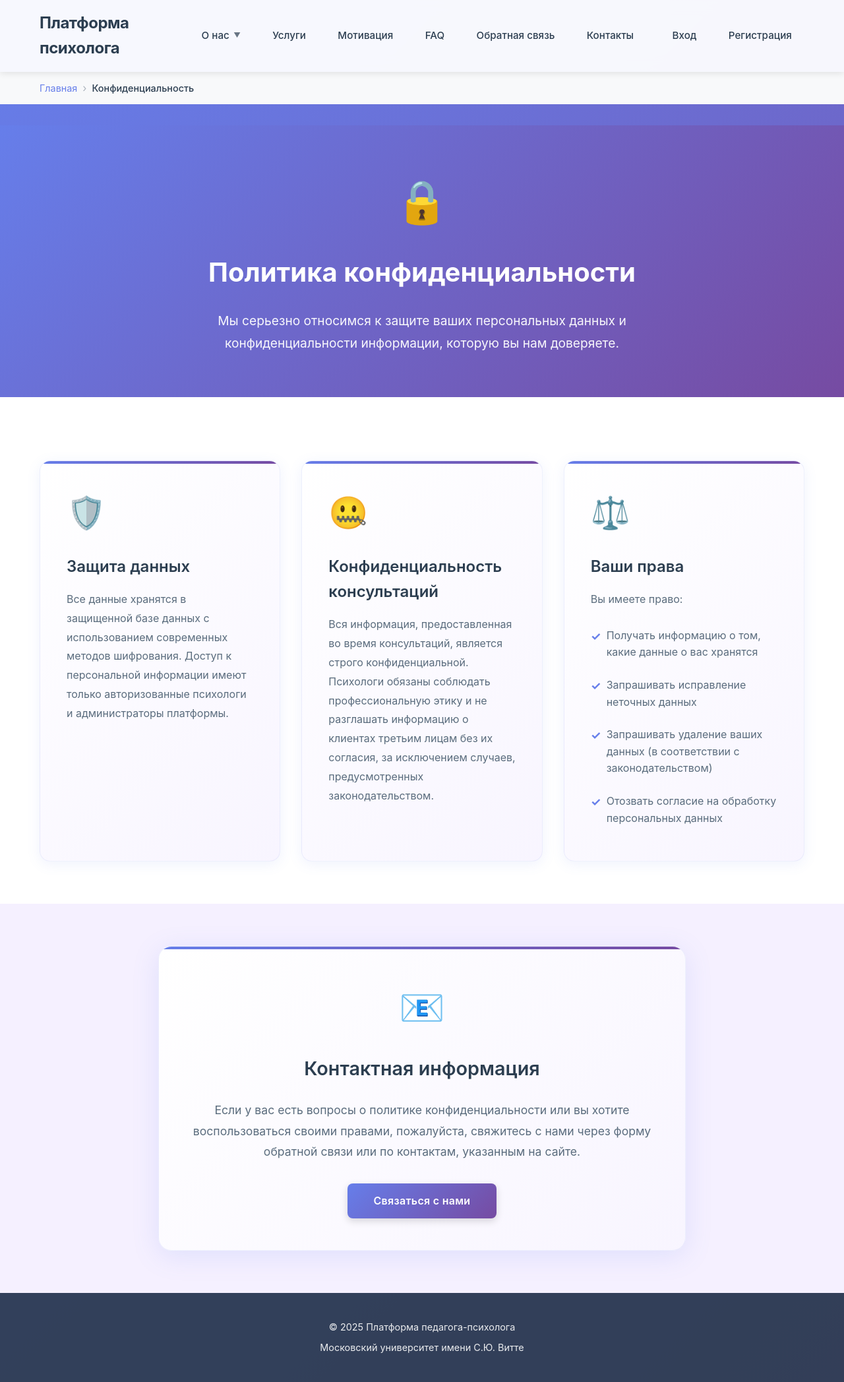
After one commit to psixolog44/psixolog-cabinet, a Django app: page /privacy/ in a window 1280 px wide. The commit adds this page. Shown: the whole page at 66% size. Run offline with Django 5.2, Linux system fonts and the light colour scheme.

Commit message:
Added confidentiality page

```diff
--- a/app/urls.py
+++ b/app/urls.py
@@ -29,6 +29,7 @@ urlpatterns = [
     path("feedback/", views.feedback, name="feedback"),
     path("faq/", views.faq, name="faq"),
     path("contacts/", views.contacts, name="contacts"),
+    path("privacy/", views.privacy, name="privacy"),
     path("register/", views.register_view, name="register"),
     path("login/", views.login_view, name="login"),
     path("logout/", views.logout_view, name="logout"),
--- a/app/views.py
+++ b/app/views.py
@@ -40,6 +40,11 @@ def faq(request):
 def contacts(request):
     breadcrumbs = get_breadcrumbs([{"title": "Контакты", "url": ""}])
     return render(request, "contacts.html", {"breadcrumbs": breadcrumbs})
+
+
+def privacy(request):
+    breadcrumbs = get_breadcrumbs([{"title": "Конфиденциальность", "url": ""}])
+    return render(request, "privacy.html", {"breadcrumbs": breadcrumbs})
 
 
 def services(request):
--- a/static/css/style.css
+++ b/static/css/style.css
@@ -71,6 +71,75 @@ nav .logo {
 .nav-center-links a:hover {
     background-color: #f0f0f0;
     transform: translateY(-1px);
+}
+
+.nav-dropdown {
+    position: relative;
+}
+
+.nav-dropdown-toggle {
+    color: #2c3e50;
+    text-decoration: none;
+    padding: 0.6rem 1.2rem;
+    border-radius: 6px;
+    transition: all 0.3s ease;
+    font-weight: 500;
+    font-size: 0.95rem;
+    display: inline-flex;
+    align-items: center;
+    gap: 0.4rem;
+}
+
+.nav-dropdown-arrow {
+    font-size: 0.65rem;
+    transition: transform 0.3s ease;
+    opacity: 0.7;
+}
+
+.nav-dropdown:hover .nav-dropdown-arrow {
+    transform: rotate(180deg);
+    opacity: 1;
+}
+
+.nav-dropdown:hover .nav-dropdown-toggle {
+    background-color: #f0f0f0;
+    transform: translateY(-1px);
+}
+
+.nav-dropdown-menu {
+    position: absolute;
+    top: calc(100% + 0.5rem);
+    left: 0;
+    background: #ffffff;
+    border-radius: 8px;
+    box-shadow: 0 4px 20px rgba(0, 0, 0, 0.15);
+    min-width: 200px;
+    opacity: 0;
+    visibility: hidden;
+    transform: translateY(-10px);
+    transition: all 0.3s ease;
+    z-index: 1000;
+    overflow: hidden;
+    padding: 0.5rem 0;
+}
+
+.nav-dropdown:hover .nav-dropdown-menu {
+    opacity: 1;
+    visibility: visible;
+    transform: translateY(0);
+}
+
+.nav-dropdown-menu a {
+    display: block;
+    padding: 0.75rem 1rem;
+    color: #2c3e50;
+    text-decoration: none;
+    transition: background-color 0.2s ease;
+    font-size: 0.95rem;
+}
+
+.nav-dropdown-menu a:hover {
+    background-color: #f5f0ff;
 }
 
 .nav-links {
@@ -1904,3 +1973,170 @@ textarea.form-control {
     color: #2c3e50;
     font-weight: 500;
 }
+
+.privacy-hero {
+    background: linear-gradient(135deg, #667eea 0%, #764ba2 100%);
+    color: #ffffff;
+    padding: 4rem 0;
+    text-align: center;
+}
+
+.privacy-hero-content {
+    max-width: 800px;
+    margin: 0 auto;
+}
+
+.privacy-icon {
+    font-size: 4rem;
+    margin-bottom: 1.5rem;
+    display: block;
+}
+
+.privacy-hero h2 {
+    color: #ffffff;
+    margin-bottom: 1.5rem;
+    font-size: 2.5rem;
+}
+
+.privacy-intro {
+    font-size: 1.2rem;
+    line-height: 1.8;
+    opacity: 0.95;
+    max-width: 700px;
+    margin: 0 auto;
+}
+
+.privacy-content-section {
+    background: #ffffff;
+    padding: 4rem 0;
+}
+
+.privacy-grid {
+    display: grid;
+    grid-template-columns: repeat(3, 1fr);
+    gap: 2rem;
+    margin-top: 2rem;
+}
+
+@media (max-width: 968px) {
+    .privacy-grid {
+        grid-template-columns: 1fr;
+    }
+}
+
+.privacy-card {
+    background: linear-gradient(135deg, #ffffff 0%, #f8f5ff 100%);
+    padding: 2.5rem;
+    border-radius: 16px;
+    box-shadow: 0 4px 20px rgba(102, 126, 234, 0.1);
+    border: 1px solid rgba(102, 126, 234, 0.1);
+    transition: all 0.3s ease;
+    position: relative;
+    overflow: hidden;
+}
+
+.privacy-card::before {
+    content: '';
+    position: absolute;
+    top: 0;
+    left: 0;
+    right: 0;
+    height: 4px;
+    background: linear-gradient(90deg, #667eea 0%, #764ba2 100%);
+}
+
+.privacy-card:hover {
+    transform: translateY(-5px);
+    box-shadow: 0 8px 30px rgba(102, 126, 234, 0.2);
+}
+
+.privacy-card-icon {
+    font-size: 3rem;
+    margin-bottom: 1.5rem;
+    display: block;
+}
+
+.privacy-card h3 {
+    color: #2c3e50;
+    font-size: 1.5rem;
+    margin-bottom: 1rem;
+    font-weight: 600;
+}
+
+.privacy-card p {
+    color: #5a6c7d;
+    line-height: 1.8;
+    margin-bottom: 1rem;
+}
+
+.privacy-list {
+    list-style: none;
+    padding: 0;
+    margin: 1rem 0 0 0;
+    text-align: left;
+}
+
+.privacy-list li {
+    padding: 0.75rem 0;
+    padding-left: 1.5rem;
+    position: relative;
+    color: #5a6c7d;
+    line-height: 1.6;
+}
+
+.privacy-list li::before {
+    content: '✓';
+    position: absolute;
+    left: 0;
+    color: #667eea;
+    font-weight: bold;
+    font-size: 1.1rem;
+}
+
+.privacy-contact-section {
+    background: #f5f0ff;
+    padding: 4rem 0;
+}
+
+.privacy-contact-card {
+    max-width: 800px;
+    margin: 0 auto;
+    background: linear-gradient(135deg, #ffffff 0%, #f8f5ff 100%);
+    padding: 3rem;
+    border-radius: 20px;
+    box-shadow: 0 8px 40px rgba(102, 126, 234, 0.15);
+    text-align: center;
+    border: 1px solid rgba(102, 126, 234, 0.1);
+    position: relative;
+    overflow: hidden;
+}
+
+.privacy-contact-card::before {
+    content: '';
+    position: absolute;
+    top: 0;
+    left: 0;
+    right: 0;
+    height: 4px;
+    background: linear-gradient(90deg, #667eea 0%, #764ba2 100%);
+}
+
+.privacy-contact-icon {
+    font-size: 3.5rem;
+    margin-bottom: 1.5rem;
+    display: block;
+}
+
+.privacy-contact-card h3 {
+    color: #2c3e50;
+    font-size: 1.8rem;
+    margin-bottom: 1.5rem;
+    font-weight: 600;
+}
+
+.privacy-contact-card p {
+    color: #5a6c7d;
+    line-height: 1.8;
+    font-size: 1.1rem;
+    margin-bottom: 2rem;
+}
--- a/templates/base.html
+++ b/templates/base.html
@@ -14,7 +14,16 @@
             <div class="container">
                 <a href="/" class="logo">Платформа психолога</a>
                 <div class="nav-center-links">
-                    <a href="{% url 'about' %}">О нас</a>
+                    <div class="nav-dropdown">
+                        <a href="{% url 'about' %}" class="nav-dropdown-toggle">
+                            О нас
+                            <span class="nav-dropdown-arrow">▼</span>
+                        </a>
+                        <div class="nav-dropdown-menu">
+                            <a href="{% url 'about' %}">О нас</a>
+                            <a href="{% url 'privacy' %}">Конфиденциальность</a>
+                        </div>
+                    </div>
                     <a href="{% url 'services' %}">Услуги</a>
                     <a href="{% url 'support' %}">Мотивация</a>
                     <a href="{% url 'faq' %}">FAQ</a>
--- /dev/null
+++ b/templates/privacy.html
@@ -0,0 +1,56 @@
+{% extends 'base.html' %}
+
+{% block title %}Конфиденциальность - Платформа психолога{% endblock %}
+
+{% block content %}
+<section class="privacy-hero">
+    <div class="section-content">
+        <div class="privacy-hero-content">
+            <div class="privacy-icon">🔒</div>
+            <h2>Политика конфиденциальности</h2>
+            <p class="privacy-intro">Мы серьезно относимся к защите ваших персональных данных и конфиденциальности информации, которую вы нам доверяете.</p>
+        </div>
+    </div>
+</section>
+
+<section class="privacy-content-section">
+    <div class="section-content">
+        <div class="privacy-grid">
+            <div class="privacy-card">
+                <div class="privacy-card-icon">🛡️</div>
+                <h3>Защита данных</h3>
+                <p>Все данные хранятся в защищенной базе данных с использованием современных методов шифрования. Доступ к персональной информации имеют только авторизованные психологи и администраторы платформы.</p>
+            </div>
+
+            <div class="privacy-card">
+                <div class="privacy-card-icon">🤐</div>
+                <h3>Конфиденциальность консультаций</h3>
+                <p>Вся информация, предоставленная во время консультаций, является строго конфиденциальной. Психологи обязаны соблюдать профессиональную этику и не разглашать информацию о клиентах третьим лицам без их согласия, за исключением случаев, предусмотренных законодательством.</p>
+            </div>
+
+            <div class="privacy-card">
+                <div class="privacy-card-icon">⚖️</div>
+                <h3>Ваши права</h3>
+                <p>Вы имеете право:</p>
+                <ul class="privacy-list">
+                    <li>Получать информацию о том, какие данные о вас хранятся</li>
+                    <li>Запрашивать исправление неточных данных</li>
+                    <li>Запрашивать удаление ваших данных (в соответствии с законодательством)</li>
+                    <li>Отозвать согласие на обработку персональных данных</li>
+                </ul>
+            </div>
+        </div>
+    </div>
+</section>
+
+<section class="privacy-contact-section">
+    <div class="section-content">
+        <div class="privacy-contact-card">
+            <div class="privacy-contact-icon">📧</div>
+            <h3>Контактная информация</h3>
+            <p>Если у вас есть вопросы о политике конфиденциальности или вы хотите воспользоваться своими правами, пожалуйста, свяжитесь с нами через форму обратной связи или по контактам, указанным на сайте.</p>
+            <a href="{% url 'feedback' %}" class="btn btn-primary">Связаться с нами</a>
+        </div>
+    </div>
+</section>
+{% endblock %}
```
